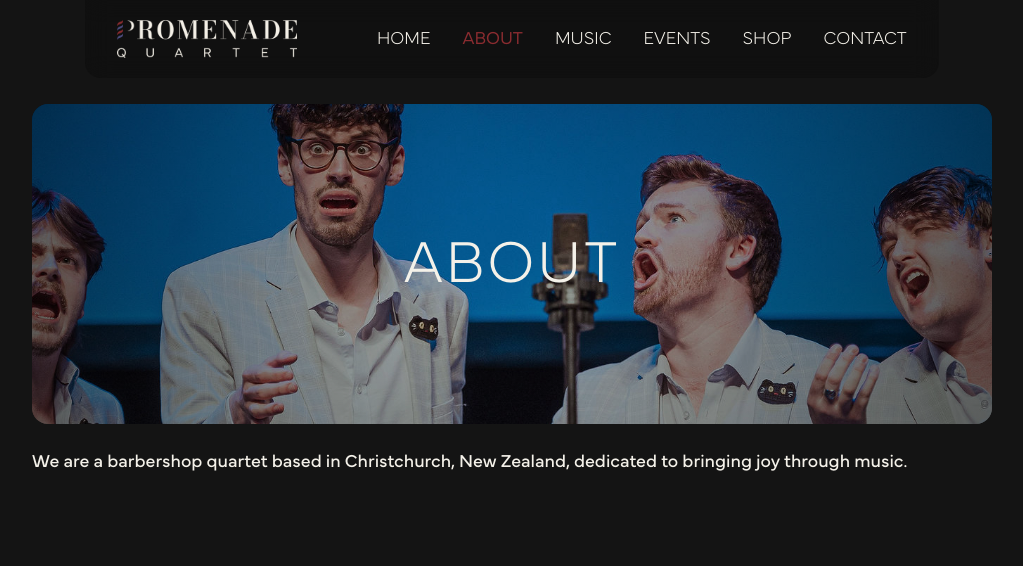
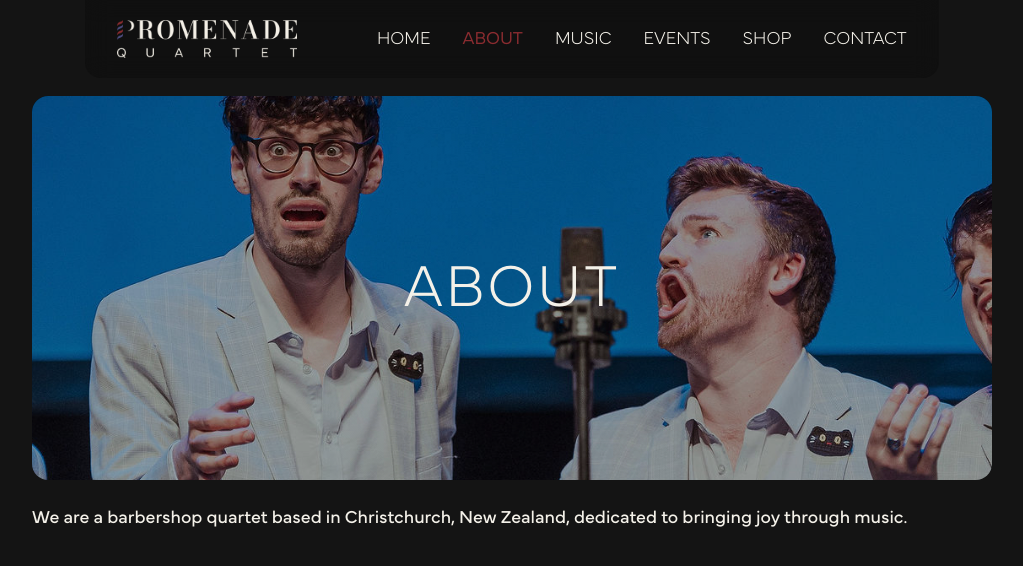
Before and after one commit to JoranQuack/promenade-website, a Next.js app: page /about in a window 1280 px wide. Shown: the top 566 px of the page, without its empty margins (128-1151 px from the left). Built offline with nearby package versions, Linux system fonts and the light colour scheme.

Commit message:
feat: page transitioning (needs improvement)

```diff
--- a/eslint.config.mjs
+++ b/eslint.config.mjs
@@ -204,7 +204,6 @@ const eslintConfig = [
       "react/jsx-equals-spacing": ["error", "never"],
       "react/jsx-first-prop-new-line": ["error", "multiline-multiprop"],
       "react/jsx-fragments": ["error", "syntax"],
-      "react/jsx-indent": ["error", 2],
       "react/jsx-indent-props": ["error", 2],
       "react/jsx-max-props-per-line": [
         "error",
@@ -266,7 +265,6 @@ const eslintConfig = [
       ],
       "import/prefer-default-export": "off",
 
-      indent: ["error", 2],
       quotes: [
         "error",
         "double",
--- a/package.json
+++ b/package.json
@@ -9,6 +9,7 @@
     "lint": "next lint"
   },
   "dependencies": {
+    "framer-motion": "^12.19.1",
     "next": "15.3.3",
     "react": "^19.0.0",
     "react-dom": "^19.0.0"
--- a/src/app/about/page.tsx
+++ b/src/app/about/page.tsx
@@ -1,12 +1,9 @@
-import { Header } from "@/components/shared/Header";
 import ImageBlock from "@/components/ui/ImageBlock";
 
 export default function About(): React.ReactElement {
   return (
     <div className="flex flex-col min-h-screen items-center">
-      <Header current="ABOUT" />
-
-      <main className="flex-grow w-3/4 mt-26">
+      <main className="flex-grow w-3/4">
         <ImageBlock alt="about" src="/about.jpg" />
 
         <p className="text-lg mb-6 h-[2000px]">
--- a/src/app/globals.css
+++ b/src/app/globals.css
@@ -32,8 +32,21 @@
   }
 }
 
+html {
+  scroll-behavior: smooth;
+}
+
 body {
   font-family: var(--font-mundial), Arial, Helvetica, sans-serif;
+  -webkit-font-smoothing: antialiased;
+  -moz-osx-font-smoothing: grayscale;
+}
+
+* {
+  -webkit-backface-visibility: hidden;
+  backface-visibility: hidden;
+  -webkit-perspective: 1000;
+  perspective: 1000;
 }
 
 p,
--- a/src/app/layout.tsx
+++ b/src/app/layout.tsx
@@ -1,6 +1,10 @@
 import type { Metadata } from "next";
 import localFont from "next/font/local";
+
 import "./globals.css";
+import { CurrentPageProvider } from "@/components/shared/CurrentPageContext";
+import { Header } from "@/components/shared/Header";
+import { PageTransition } from "@/components/shared/PageTransition";
 
 const mundial = localFont({
   src: [
@@ -90,7 +94,11 @@ export default function RootLayout(
   return (
     <html lang="en">
       <body className={`${mundial.variable} antialiased bg-dark`}>
-        {props.children}
+        <CurrentPageProvider>
+          <Header />
+
+          <PageTransition>{props.children}</PageTransition>
+        </CurrentPageProvider>
       </body>
     </html>
   );
--- a/src/app/page.tsx
+++ b/src/app/page.tsx
@@ -1,12 +1,8 @@
 import React from "react";
-
-import { Header } from "../components/shared/Header";
 
 export default function Home(): React.ReactElement {
   return (
     <div className="flex flex-col min-h-screen items-center">
-      <Header current="HOME" />
-
       <main className="h-[2000px]">
         <div className="flex flex-col items-center justify-center w-full h-screen">
           <h1 className="text-6xl text-white font-bold mb-4">
--- /dev/null
+++ b/src/components/shared/CurrentPageContext.tsx
@@ -0,0 +1,67 @@
+"use client";
+
+import { usePathname } from "next/navigation";
+import {
+  createContext,
+  useContext,
+  useState,
+  useEffect,
+  type ReactNode,
+} from "react";
+
+interface CurrentPageContextType {
+  currentPage: string;
+}
+
+const CurrentPageContext = createContext<CurrentPageContextType | undefined>(
+  undefined
+);
+
+export function useCurrentPage(): CurrentPageContextType {
+  const context = useContext(CurrentPageContext);
+
+  if (!context) {
+    throw new Error("useCurrentPage must be used within a CurrentPageProvider");
+  }
+
+  return context;
+}
+
+interface CurrentPageProviderProps {
+  children: ReactNode;
+}
+
+export function CurrentPageProvider({
+  children,
+}: CurrentPageProviderProps): React.ReactElement {
+  const pathname = usePathname();
+  const [currentPage, setCurrentPage] = useState("HOME");
+
+  useEffect(() => {
+    switch (pathname) {
+      case "/":
+        setCurrentPage("HOME");
+        break;
+      case "/about":
+        setCurrentPage("ABOUT");
+        break;
+      case "/music":
+        setCurrentPage("MUSIC");
+        break;
+      case "/events":
+        setCurrentPage("EVENTS");
+        break;
+      case "/contact":
+        setCurrentPage("CONTACT");
+        break;
+      default:
+        setCurrentPage("HOME");
+    }
+  }, [pathname]);
+
+  return (
+    <CurrentPageContext.Provider value={{ currentPage }}>
+      {children}
+    </CurrentPageContext.Provider>
+  );
+}
--- a/src/components/shared/Header.tsx
+++ b/src/components/shared/Header.tsx
@@ -1,5 +1,9 @@
+"use client";
+
 import Image from "next/image";
 import Link from "next/link";
+
+import { useCurrentPage } from "./CurrentPageContext";
 
 const routes = [
   {
@@ -28,12 +32,11 @@ const routes = [
   },
 ];
 
-interface HeaderProps {
-  current?: string;
-}
+export function Header(): React.ReactElement {
+  const { currentPage } = useCurrentPage();
 
-export function Header(_props: HeaderProps): React.ReactElement {
   return (
+    <div className="flex justify-center w-full z-10 sticky top-0 left-0">
       <header className="w-8/12 bg-black/20 backdrop-blur-md flex items-center justify-between rounded-b-2xl p-5 px-8 fixed z-10">
         <Link className="" href="/">
           <Image
@@ -49,7 +52,7 @@ export function Header(_props: HeaderProps): React.ReactElement {
           {routes.map((route) => (
             <Link
               className={`text-bright hover:opacity-50 duration-300 text-lg leading-3 ${
-              _props.current === route.title
+                currentPage === route.title
                   ? "text-pred font-light"
                   : "text-bright font-thin"
               }`}
@@ -61,5 +64,6 @@ export function Header(_props: HeaderProps): React.ReactElement {
           ))}
         </nav>
       </header>
+    </div>
   );
 }
--- /dev/null
+++ b/src/components/shared/PageTransition.tsx
@@ -0,0 +1,71 @@
+"use client";
+
+import { motion, AnimatePresence } from "framer-motion";
+import { usePathname } from "next/navigation";
+import { useEffect, useState, type ReactNode } from "react";
+
+interface PageTransitionProps {
+  children: ReactNode;
+}
+
+const pageVariants = {
+  initial: {
+    opacity: 0,
+    scale: 0.98,
+    y: 20,
+  },
+  in: {
+    opacity: 1,
+    scale: 1,
+    y: 0,
+  },
+  out: {
+    opacity: 0,
+    scale: 0.98,
+    y: -20,
+  },
+};
+
+const pageTransition = {
+  type: "tween" as const,
+  ease: [0.25, 0.46, 0.45, 0.94] as const,
+  duration: 0.5,
+};
+
+export function PageTransition({
+  children,
+}: PageTransitionProps): React.ReactElement {
+  const pathname = usePathname();
+  const [displayedPathname, setDisplayedPathname] = useState(pathname);
+
+  useEffect(() => {
+    if (pathname !== displayedPathname) {
+      // Delay updating the displayed pathname to allow exit animation
+      const timer = setTimeout(() => {
+        setDisplayedPathname(pathname);
+      }, 250);
+
+      return (): void => clearTimeout(timer);
+    }
+
+    return undefined;
+  }, [pathname, displayedPathname]);
+
+  return (
+    <div className="w-full min-h-screen pt-24">
+      <AnimatePresence initial={false} mode="wait">
+        <motion.div
+          animate="in"
+          className="w-full min-h-screen"
+          exit="out"
+          initial="initial"
+          key={displayedPathname}
+          transition={pageTransition}
+          variants={pageVariants}
+        >
+          {children}
+        </motion.div>
+      </AnimatePresence>
+    </div>
+  );
+}
--- a/src/components/ui/ImageBlock.tsx
+++ b/src/components/ui/ImageBlock.tsx
@@ -7,6 +7,7 @@ const DEFAULT_IMAGE_WIDTH = 1500;
 const DEFAULT_IMAGE_HEIGHT = 1000;
 const PARALLAX_SCROLL_FACTOR = 0.3;
 const MOUSE_SMOOTHING_FACTOR = 0.02;
+const VIGNETTE_SMOOTHING_FACTOR = 0.01;
 
 export default function ImageBlock({
   src,
@@ -25,6 +26,8 @@ export default function ImageBlock({
     x: 50,
     y: 50,
   });
+  const [isMouseInside, setIsMouseInside] = useState(false);
+  const [vignetteOpacity, setVignetteOpacity] = useState(0);
   const containerRef = useRef<HTMLDivElement>(null);
   const animationFrameRef = useRef<number | null>(null);
 
@@ -42,6 +45,13 @@ export default function ImageBlock({
         x: prev.x + (mousePosition.x - prev.x) * MOUSE_SMOOTHING_FACTOR,
         y: prev.y + (mousePosition.y - prev.y) * MOUSE_SMOOTHING_FACTOR,
       }));
+
+      const targetOpacity = isMouseInside ? 0.5 : 0;
+
+      setVignetteOpacity(
+        (prev) => prev + (targetOpacity - prev) * VIGNETTE_SMOOTHING_FACTOR * 2
+      );
+
       animationFrameRef.current = requestAnimationFrame(animate);
     };
 
@@ -52,7 +62,7 @@ export default function ImageBlock({
         cancelAnimationFrame(animationFrameRef.current);
       }
     };
-  }, [mousePosition]);
+  }, [mousePosition, isMouseInside]);
 
   const handleMouseMove = (event: React.MouseEvent<HTMLDivElement>): void => {
     if (!containerRef.current) {
@@ -66,20 +76,26 @@ export default function ImageBlock({
     setMousePosition({ x, y });
   };
 
+  const handleMouseEnter = (): void => {
+    setIsMouseInside(true);
+  };
+
   const handleMouseLeave = (): void => {
     setMousePosition({ x: 50, y: 50 });
+    setIsMouseInside(false);
   };
 
   return (
     <div
-      className="flex justify-center items-center w-full mb-6 h-80 overflow-hidden rounded-2xl relative bg-black"
+      className="flex justify-center items-center w-full mb-6 h-96 overflow-hidden rounded-2xl relative bg-black"
       ref={containerRef}
+      onMouseEnter={handleMouseEnter}
       onMouseLeave={handleMouseLeave}
       onMouseMove={handleMouseMove}
     >
       <Image
         alt={alt}
-        className="w-full absolute opacity-80"
+        className="w-full absolute opacity-75"
         height={height}
         src={src}
         style={{
@@ -94,7 +110,10 @@ export default function ImageBlock({
       <div
         className="absolute inset-0 pointer-events-none"
         style={{
-          background: `radial-gradient(circle 600px at ${smoothMousePosition.x}% ${smoothMousePosition.y}%, transparent 0%, transparent 10%, rgba(0,0,0,0.5) 100%)`,
+          background: `radial-gradient(circle 600px at ${smoothMousePosition.x}% ${smoothMousePosition.y}%, transparent 0%, transparent 10%, rgba(0,0,0,${vignetteOpacity}) 100%)`,
+          backdropFilter: `blur(${vignetteOpacity * 4}px)`,
+          maskImage: `radial-gradient(circle 600px at ${smoothMousePosition.x}% ${smoothMousePosition.y}%, transparent 0%, transparent 10%, black 40%, black 100%)`,
+          WebkitMaskImage: `radial-gradient(circle 600px at ${smoothMousePosition.x}% ${smoothMousePosition.y}%, transparent 0%, transparent 10%, black 40%, black 100%)`,
         }}
       />
 
--- /dev/null
+++ b/src/hooks/usePageTransition.tsx
@@ -0,0 +1,40 @@
+"use client";
+
+import { useRouter, usePathname } from "next/navigation";
+import { useState, useTransition } from "react";
+
+interface PageTransitionHook {
+  navigateWithTransition: (href: string) => void;
+  isTransitioning: boolean;
+}
+
+export function usePageTransition(): PageTransitionHook {
+  const router = useRouter();
+  const pathname = usePathname();
+  const [isPending, startTransition] = useTransition();
+  const [isTransitioning, setIsTransitioning] = useState(false);
+
+  const navigateWithTransition = (href: string): void => {
+    if (href === pathname) {
+      return;
+    }
+
+    setIsTransitioning(true);
+
+    // Start the exit animation, then navigate after a delay
+    setTimeout(() => {
+      startTransition(() => {
+        router.push(href);
+        // Reset transition state after navigation
+        setTimeout(() => {
+          setIsTransitioning(false);
+        }, 50);
+      });
+    }, 300); // Half of the transition duration for exit
+  };
+
+  return {
+    navigateWithTransition,
+    isTransitioning: isTransitioning || isPending,
+  };
+}
```
Also changed, not shown: 1 other file (tests, documents, lock files or other folders). Lines whose indentation alone changed are shown as unchanged.
